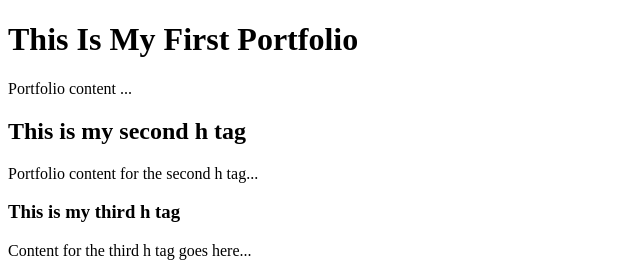
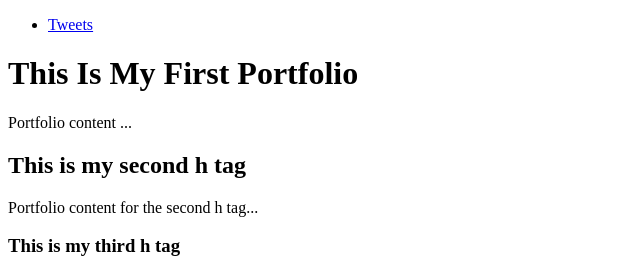
Before and after one commit to ChicoMaloCrown/My_First_Portfolio, a plain HTML site: page html_basic/index.html in a window 1280 px wide. Shown: the top 273 px of the page, without its empty margins (0-640 px from the left). Drawn offline with Linux system fonts and the light colour scheme.

Commit message:
Added link to tweets.html to index.html

```diff
--- a/html_basic/index.html
+++ b/html_basic/index.html
@@ -5,6 +5,14 @@
         <title>My First Portfolio</title>
     </head>
     <body>
+        <header>
+            <nav>
+                <ul>
+                    <li><a href="tweets.html">Tweets</a></li>
+                </ul>
+            </nav>
+        </header>
+
         <h1>This Is My First Portfolio</h1>
         <p>Portfolio content ...</p>
 
```
